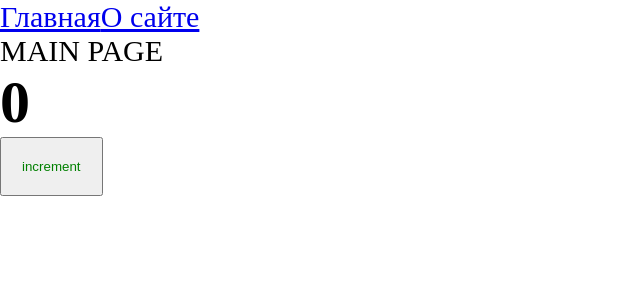
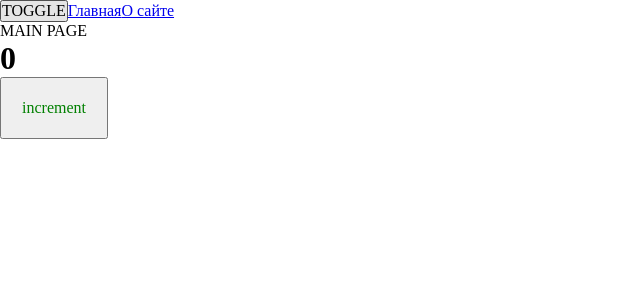
Before and after one commit to TomatoVan/Articles-app, a React app: page / in a window 1280 px wide. Shown: the top 300 px of the page, without its empty margins (0-640 px from the left). Built offline with nearby package versions, Linux system fonts and the light colour scheme.

Commit message:
feat: add styles, dark \ light themes

```diff
--- a/src/App.tsx
+++ b/src/App.tsx
@@ -1,14 +1,28 @@
-import React from 'react';
+import React, {useState} from 'react';
 import {Suspense} from 'react';
 import {Counter} from "./components/Counter";
-import './index.scss'
+import './styles/index.scss'
 import {Link, Route, Routes,} from "react-router-dom";
 import {MainPageAsync} from "./pages/MainPage/MainPage.async";
 import {AboutPageAsync} from "./pages/AboutPage/AboutPage.async";
 
+export enum Theme {
+	LIGHT = 'normal',
+	DARK = 'dark'
+}
+
 const App = () => {
+
+
+	const [theme, setTheme] = useState<Theme>(Theme.LIGHT);
+
+	const toggleTheme = () => {
+		setTheme(theme => theme === Theme.LIGHT ? Theme.DARK : Theme.LIGHT)
+	}
+
 	return (
-	<div className='app'>
+	<div className={`app ${theme}`}>
+		<button onClick={toggleTheme}>TOGGLE</button>
 		<Link to={'/'}>Главная</Link>
 		<Link to={'/about'}>О сайте</Link>
 		<Suspense fallback={<div>Loading...</div>}>
--- a/src/index.scss
+++ /dev/null
@@ -1,9 +0,0 @@
-* {
-    margin: 0;
-    padding: 0;
-    box-sizing: border-box;
-}
-
-.app {
-    font-size: 30px;
-}
--- /dev/null
+++ b/src/styles/index.scss
@@ -0,0 +1,15 @@
+@import "reset";
+@import "variables/global";
+@import "themes/normal";
+@import "themes/dark";
+
+
+
+.app {
+    font: var(--font-m);
+
+    background: var(--bg-color);
+    color: var(--primary-color);
+
+    min-height: 100vh;
+}
--- /dev/null
+++ b/src/styles/reset.scss
@@ -0,0 +1,14 @@
+* {
+    margin: 0;
+    padding: 0;
+    box-sizing: border-box;
+}
+
+input,
+button,
+textarea,
+select {
+    margin: 0;
+
+    font: inherit;
+}
--- /dev/null
+++ b/src/styles/themes/dark.scss
@@ -0,0 +1,6 @@
+.app.dark {
+    --bg-color: #090949;
+
+    --primary-color: #049604;
+    --secondary-color: #04ff04;
+}
--- /dev/null
+++ b/src/styles/themes/normal.scss
@@ -0,0 +1,6 @@
+.app.light {
+    --bg-color: #e8e8ea;
+
+    --primary-color: #0232c2;
+    --secondary-color: #0449e0;
+}
--- /dev/null
+++ b/src/styles/variables/global.scss
@@ -0,0 +1,11 @@
+:root {
+    --font-family-main: Consolas, "Times New Roman", Serif;
+
+    --font-size-m:16px;
+    --font-line-m:24px;
+    --font-m: var(--font-size-m) / var(--font-line-m) var (--font-family-main);
+
+    --font-size-l:24px;
+    --font-line-l:32px;
+    --font-l: var(--font-size-l) / var(--font-line-l) var (--font-family-main);
+}
```
